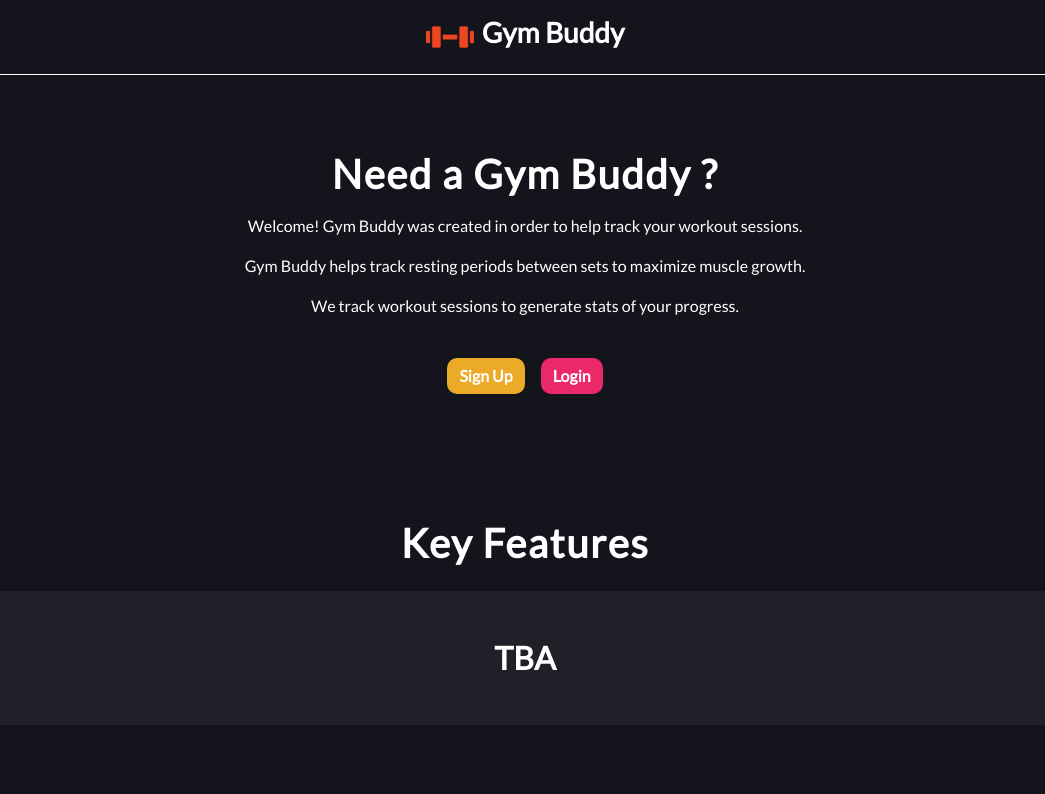
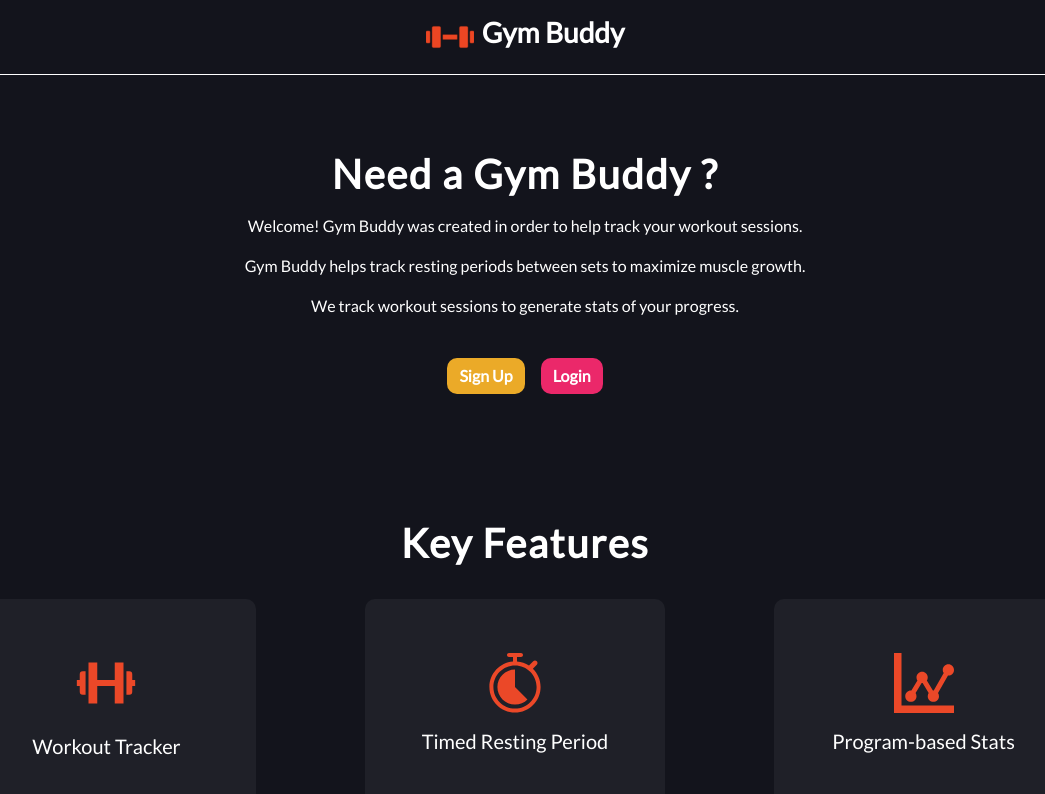
Before and after one commit to JOlivares123/GymBuddy, a React (Create React App) app in the folder frontend/: page / in a window 1280 px wide. Shown: the top 794 px of the page, without its empty margins (115-1160 px from the left). Built offline with nearby package versions, Linux system fonts and the light colour scheme.

Commit message:
updated landing page with key features

```diff
--- a/frontend/src/components/KeyFeatures/KeyFeatures.jsx
+++ b/frontend/src/components/KeyFeatures/KeyFeatures.jsx
@@ -1,11 +1,32 @@
+import { RxLapTimer } from "react-icons/rx";
+import { BiDumbbell } from "react-icons/bi";
+import { ImStatsDots } from "react-icons/im";
 import "./KeyFeatures.scss";
+import { isMobile } from "../../utils/WindowSize";
 
 export const KeyFeatures = () => {
   return (
-    <div className="key-features-container mb-3">
+    <div className="key-features-container pb-5">
       <h1 className="main-text">Key Features</h1>
-      <div className="mt-4 features">
-        <h2 className="fw-bold py-5">TBA</h2>
+      <div
+        className={`mt-4 w-100 d-flex ${
+          isMobile()
+            ? "flex-column align-items-center"
+            : "flex-row flex-wrap justify-content-around"
+        }`}
+      >
+        <div className="feature feature-sm feature-md-above">
+          <BiDumbbell color="#EB4828" className="mb-3" size={70} />
+          <h5>Workout Tracker</h5>
+        </div>
+        <div className={"feature feature-sm feature-md-above"}>
+          <RxLapTimer color="#EB4828" className="mb-3" size={60} />
+          <h5>Timed Resting Period</h5>
+        </div>
+        <div className={"feature feature-sm feature-md-above"}>
+          <ImStatsDots color="#EB4828" className="mb-3" size={60} />
+          <h5>Program-based Stats</h5>
+        </div>
       </div>
     </div>
   );
--- a/frontend/src/components/KeyFeatures/KeyFeatures.scss
+++ b/frontend/src/components/KeyFeatures/KeyFeatures.scss
@@ -1,5 +1,6 @@
 .key-features-container {
-    display: inline-block;
+    display: flex;
+    flex-direction: column;
     margin-top: 80px;
     width: 100%;
 }
@@ -9,7 +10,24 @@
     color: white;
 }
 
-.features {
+.feature {
     background-color: var(--base-secondary-color);
-    width: 100%;
+    border-radius: 10px;
+    width: 300px;
+    height: 215px;
+    flex-direction: column;
+    display: flex;
+    justify-content: center;
+    align-items: center;
 }
+@media screen and (max-width: 767px){
+    .feature-sm {
+        margin-bottom: 20px;
+    }
+}
+@media screen and (min-width: 768px){
+    .feature-md-above {
+        margin-right: 20px;
+        margin-bottom: 20px;
+    }
+}
```
